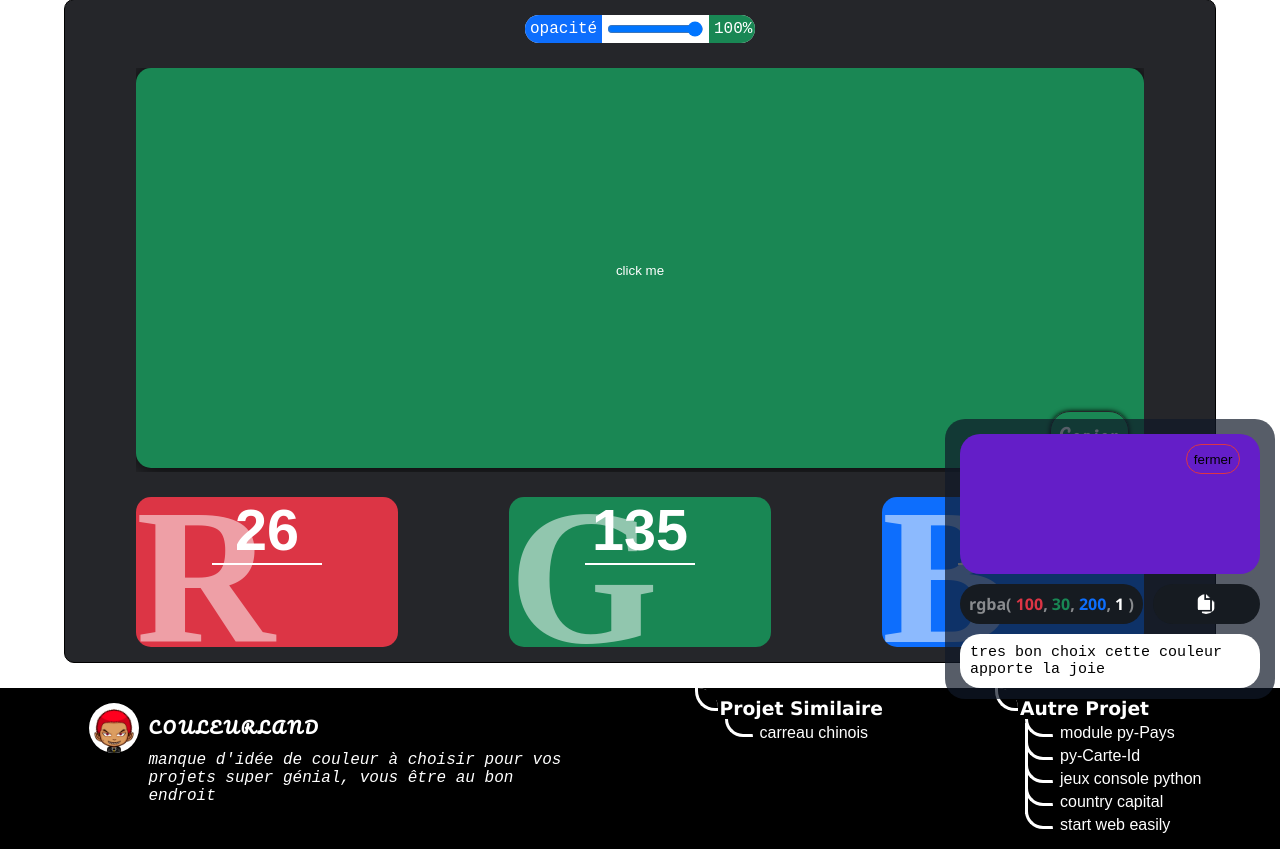
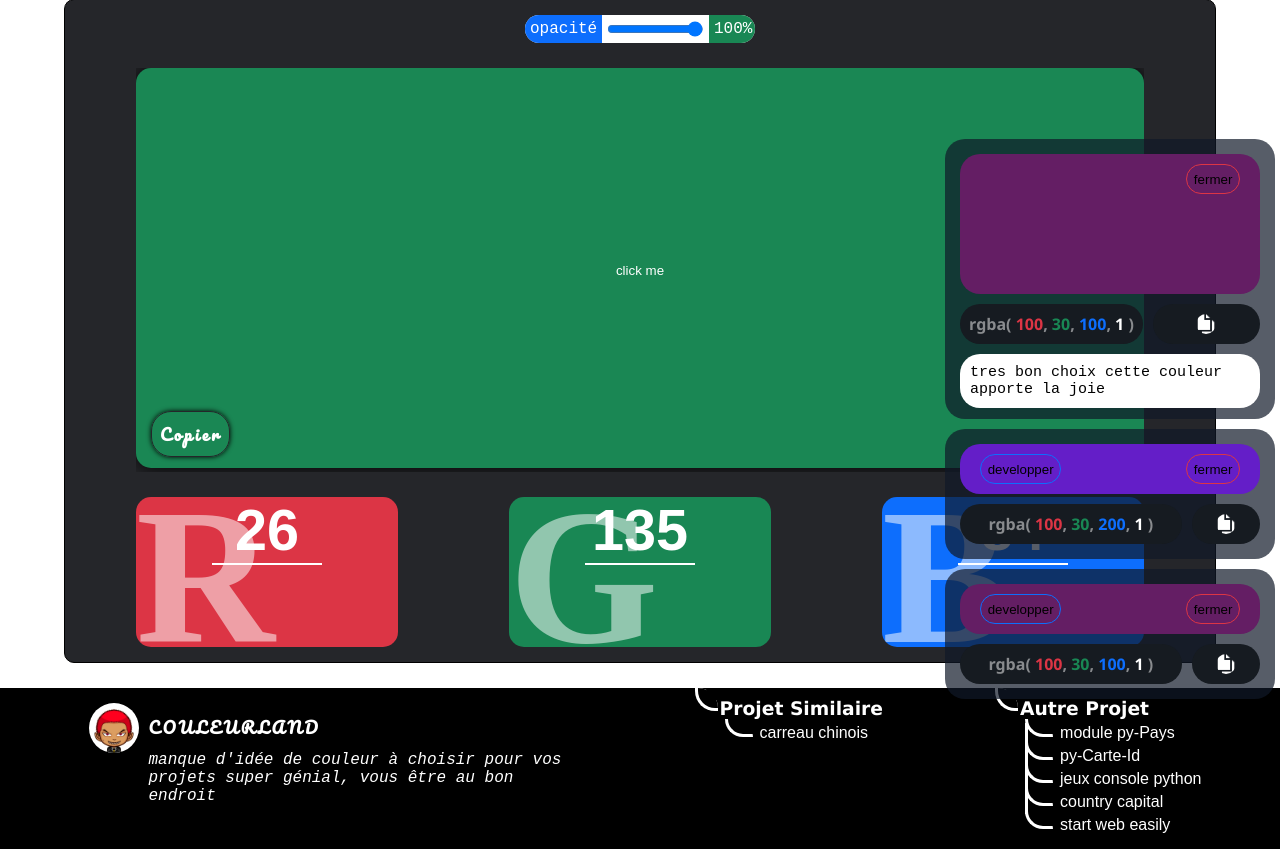
Before and after one commit to Tostenn/colorland, a PHP site: page / in a window 1280 px wide. Shown: the part 96-945 px from the top of the page. Run offline with PHP 8.4, Linux system fonts and the light colour scheme.

Commit message:
changer la position du bouton copier

```diff
--- a/static/css/index.css
+++ b/static/css/index.css
@@ -116,8 +116,8 @@ main .header button{
 .copier{
     position: absolute;
     bottom: -120px;
-    right: -50px;
-    /* left: 0; */
+    right: auto;
+    left: -50px;
     margin: 15px;
     border-radius: 20px;
     box-shadow: 0 0px 5px black ;
@@ -137,7 +137,7 @@ main .header button{
 @keyframes copitext {
     100%{
         bottom: 0;
-        right: 0;
+        left: 0;
         opacity: 1;
     }
 }
--- a/static/js/index.js
+++ b/static/js/index.js
@@ -22,4 +22,6 @@ color.insert([26,135,84,100])
 const popParent = document.querySelector('.ppoopp')
 const copyButton = form.querySelector('.copier')
 const pop = new Popup(popParent,copyButton,color)
+pop.newpop([100,30,100,1])
 pop.newpop([100,30,200,1])
+pop.newpop([100,30,100,1])
--- a/static/js/pop.js
+++ b/static/js/pop.js
@@ -104,6 +104,13 @@ export class Popup{
         }
     }
     /**
+     *
+     * @param {HTMLElement} container
+     */
+    devloPOP(container){
+
+    }
+    /**
      * mise a jour de la color popup
      * @param {HTMLElement} viewColor
      */
```
